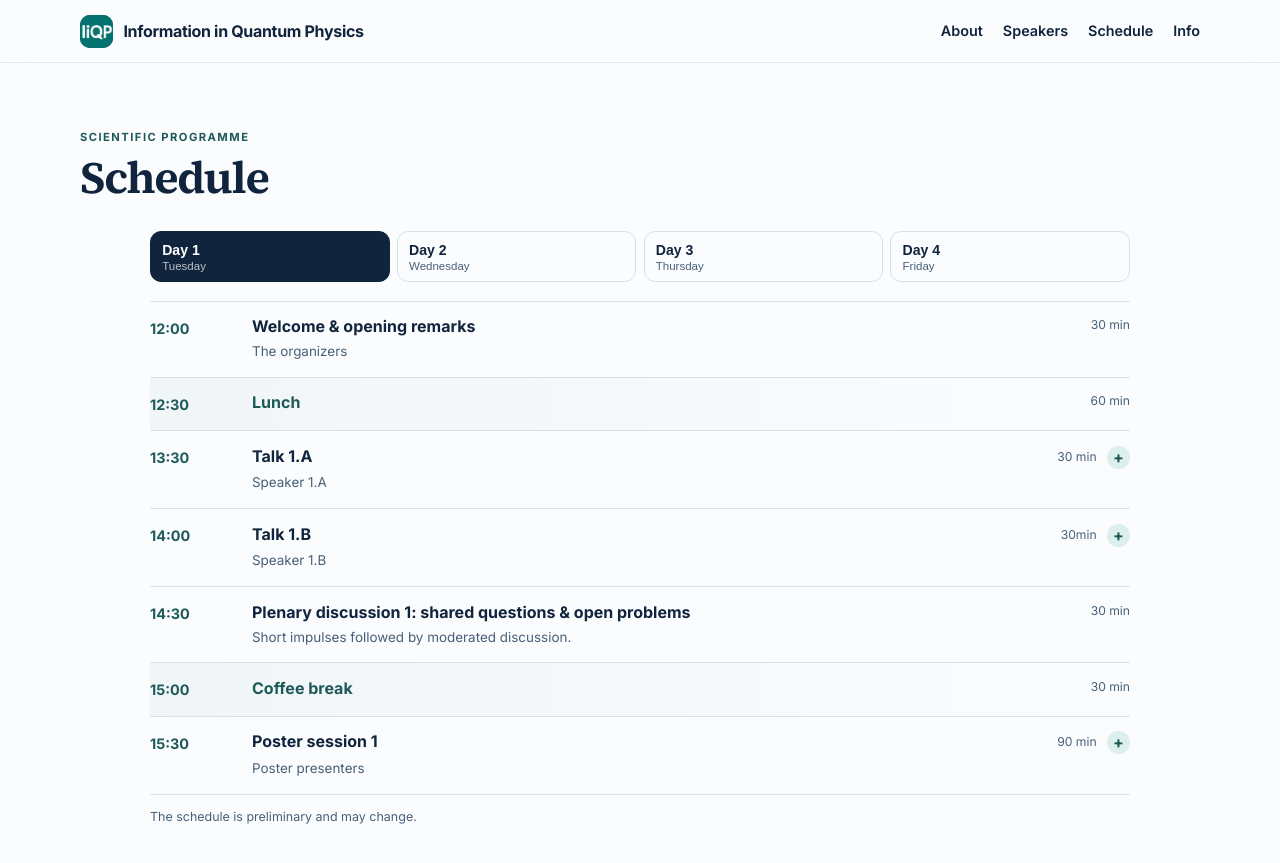
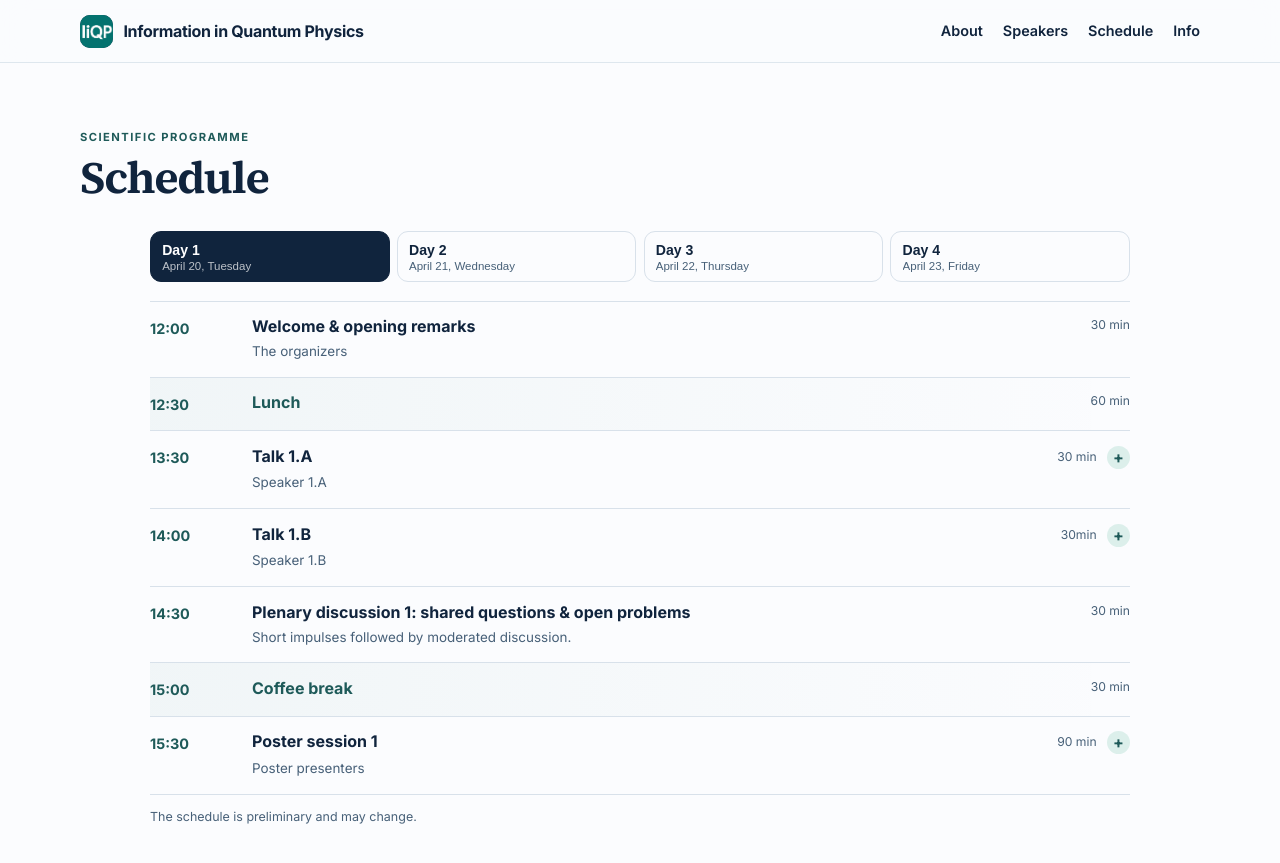
Before and after one commit to Tobi-Haas/iiqp, a Jekyll site: the page built from index.md, in a window 1280 px wide and 900 px high, scrolled down 1757 px. Shown: the top 863 px of the window. Built offline with Jekyll 4.4.1, drawn with Linux system fonts in a browser that asks for light colours.

Commit message:
Update schedule.yml

```diff
--- a/_data/schedule.yml
+++ b/_data/schedule.yml
@@ -1,5 +1,5 @@
 - label: "Day 1"
-  date: "Tuesday"
+  date: "April 20, Tuesday"
   items:
     - time: "12:00"
       title: "Welcome &amp; opening remarks"
@@ -36,7 +36,7 @@
       abstract: "Abstracts"
 
 - label: "Day 2"
-  date: "Wednesday"
+  date: "April 21, Wednesday"
   items:
     - time: "09:00"
       title: "Talk 2.A"
@@ -104,7 +104,7 @@
       note: "Location to be announced."
 
 - label: "Day 3"
-  date: "Thursday"
+  date: "April 22, Thursday"
   items:
     - time: "09:00"
       title: "Talk 5.A"
@@ -170,7 +170,7 @@
       abstract: "Abstracts"
 
 - label: "Day 4"
-  date: "Friday"
+  date: "April 23, Friday"
   items:
     - time: "09:00"
       title: "Talk 8.A"
```
